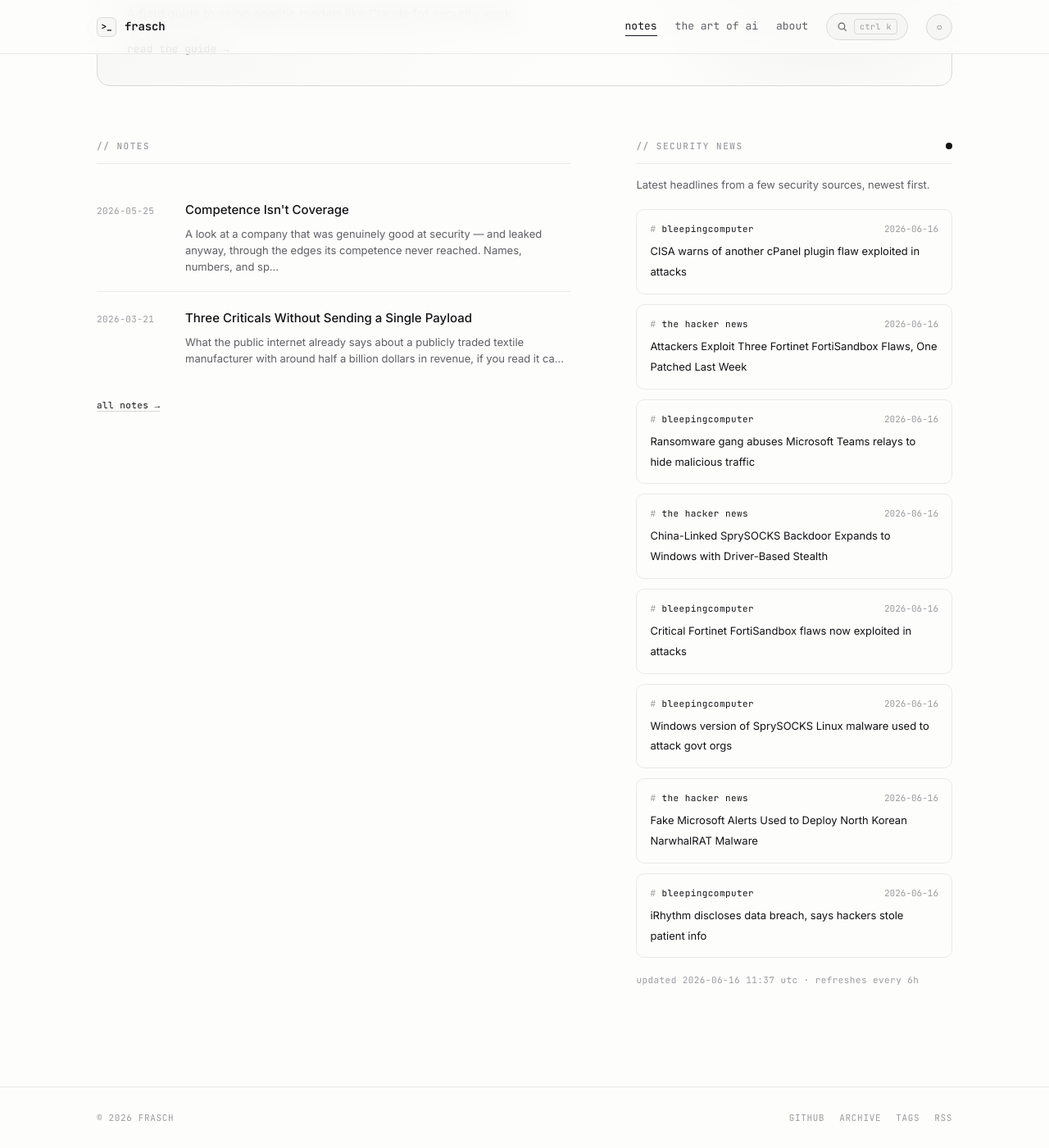
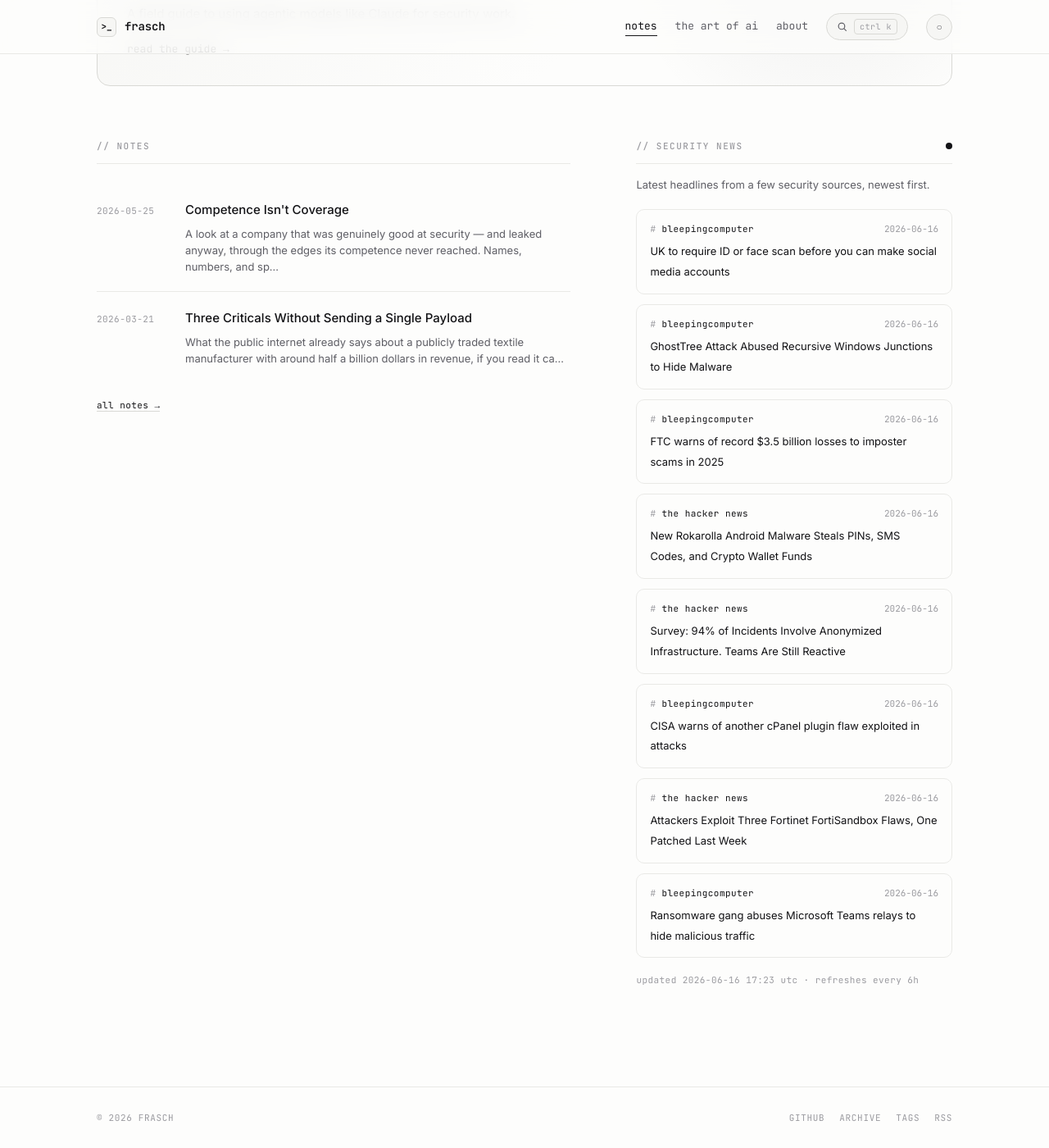
Before and after one commit to whoisfrasch/frasch, a Jekyll site: the page built from index.html, in a window 1280 px wide and 1400 px high, scrolled down 615 px. Shown: the whole window at 82% size. Built offline with Jekyll 4.4.1, drawn with Linux system fonts in a browser that asks for light colours.

Commit message:
Refresh security news feed

```diff
--- a/_data/news.json
+++ b/_data/news.json
@@ -1,6 +1,36 @@
 {
-  "updated": "2026-06-16T11:37:02Z",
+  "updated": "2026-06-16T17:23:19Z",
   "items": [
+    {
+      "source": "bleepingcomputer",
+      "title": "UK to require ID or face scan before you can make social media accounts",
+      "link": "https://www.bleepingcomputer.com/news/security/uk-to-require-id-or-face-scan-before-you-can-make-social-media-accounts/",
+      "date": "2026-06-16T14:38:49Z"
+    },
+    {
+      "source": "bleepingcomputer",
+      "title": "GhostTree Attack Abused Recursive Windows Junctions to Hide Malware",
+      "link": "https://www.bleepingcomputer.com/news/security/ghosttree-attack-abused-recursive-windows-junctions-to-hide-malware/",
+      "date": "2026-06-16T14:17:27Z"
+    },
+    {
+      "source": "bleepingcomputer",
+      "title": "FTC warns of record $3.5 billion losses to imposter scams in 2025",
+      "link": "https://www.bleepingcomputer.com/news/security/ftc-warns-of-record-35-billion-losses-to-imposter-scams-in-2025/",
+      "date": "2026-06-16T13:42:19Z"
+    },
+    {
+      "source": "the hacker news",
+      "title": "New Rokarolla Android Malware Steals PINs, SMS Codes, and Crypto Wallet Funds",
+      "link": "https://thehackernews.com/2026/06/new-rokarolla-android-malware-steals.html",
+      "date": "2026-06-16T13:10:17Z"
+    },
+    {
+      "source": "the hacker news",
+      "title": "Survey: 94% of Incidents Involve Anonymized Infrastructure. Teams Are Still Reactive",
+      "link": "https://thehackernews.com/2026/06/survey-94-of-incidents-involve.html",
+      "date": "2026-06-16T11:30:00Z"
+    },
     {
       "source": "bleepingcomputer",
       "title": "CISA warns of another cPanel plugin flaw exploited in attacks",
@@ -18,36 +48,6 @@
       "title": "Ransomware gang abuses Microsoft Teams relays to hide malicious traffic",
       "link": "https://www.bleepingcomputer.com/news/security/ransomware-gang-abuses-microsoft-teams-relays-to-hide-malicious-traffic/",
       "date": "2026-06-16T10:18:48Z"
-    },
-    {
-      "source": "the hacker news",
-      "title": "China-Linked SprySOCKS Backdoor Expands to Windows with Driver-Based Stealth",
-      "link": "https://thehackernews.com/2026/06/china-linked-sprysocks-backdoor-expands.html",
-      "date": "2026-06-16T09:44:34Z"
-    },
-    {
-      "source": "bleepingcomputer",
-      "title": "Critical Fortinet FortiSandbox flaws now exploited in attacks",
-      "link": "https://www.bleepingcomputer.com/news/security/critical-fortinet-fortisandbox-flaws-now-exploited-in-attacks/",
-      "date": "2026-06-16T09:19:51Z"
-    },
-    {
-      "source": "bleepingcomputer",
-      "title": "Windows version of SprySOCKS Linux malware used to attack govt orgs",
-      "link": "https://www.bleepingcomputer.com/news/security/windows-version-of-sprysocks-linux-malware-used-to-attack-govt-orgs/",
-      "date": "2026-06-16T09:00:00Z"
-    },
-    {
-      "source": "the hacker news",
-      "title": "Fake Microsoft Alerts Used to Deploy North Korean NarwhalRAT Malware",
-      "link": "https://thehackernews.com/2026/06/fake-microsoft-alerts-used-to-deploy.html",
-      "date": "2026-06-16T08:14:55Z"
-    },
-    {
-      "source": "bleepingcomputer",
-      "title": "iRhythm discloses data breach, says hackers stole patient info",
-      "link": "https://www.bleepingcomputer.com/news/security/irhythm-discloses-data-breach-says-hackers-stole-patient-info/",
-      "date": "2026-06-16T06:31:59Z"
     }
   ]
 }
```
